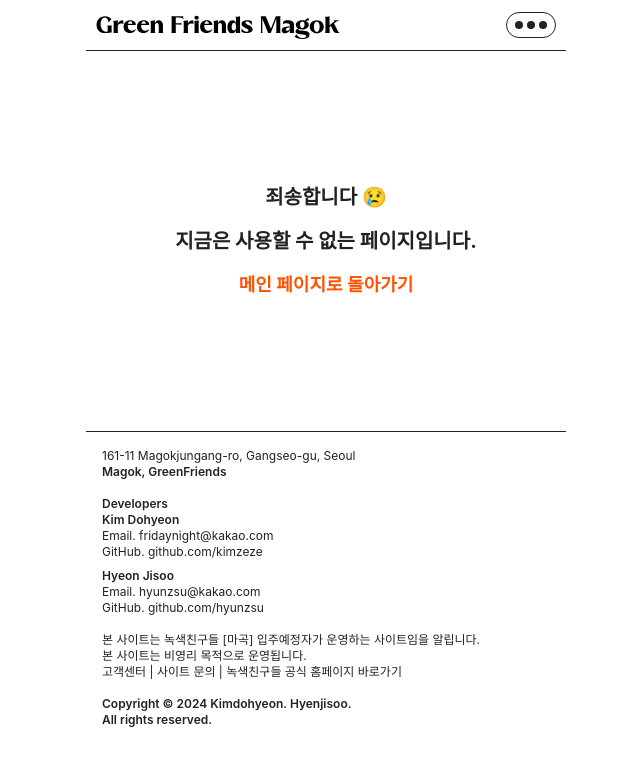
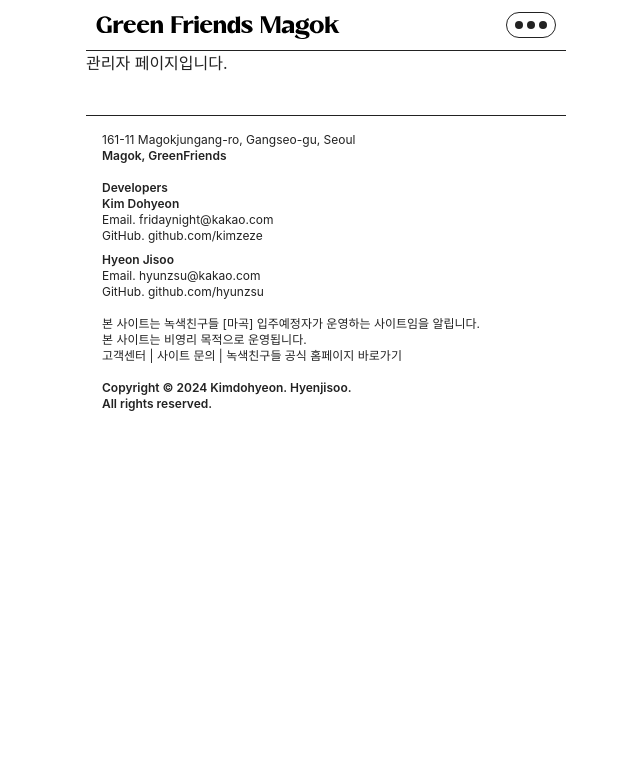
Before and after one commit to hyunzsu/greenFriendsMagok, a Next.js app: page /admin in a window 1280 px wide. Before the commit this address had no page. Shown: the top 766 px of the page, without its empty margins (314-954 px from the left). Built offline with nearby package versions, Linux system fonts and the light colour scheme; a web font is replaced by a local one.

Commit message:
[🗼markup] 관리자 페이지 생성

```diff
--- /dev/null
+++ b/src/app/admin/page.tsx
@@ -0,0 +1,7 @@
+export default function page() {
+  return (
+    <div>
+      <h1>관리자 페이지입니다.</h1>
+    </div>
+  );
+}
```
